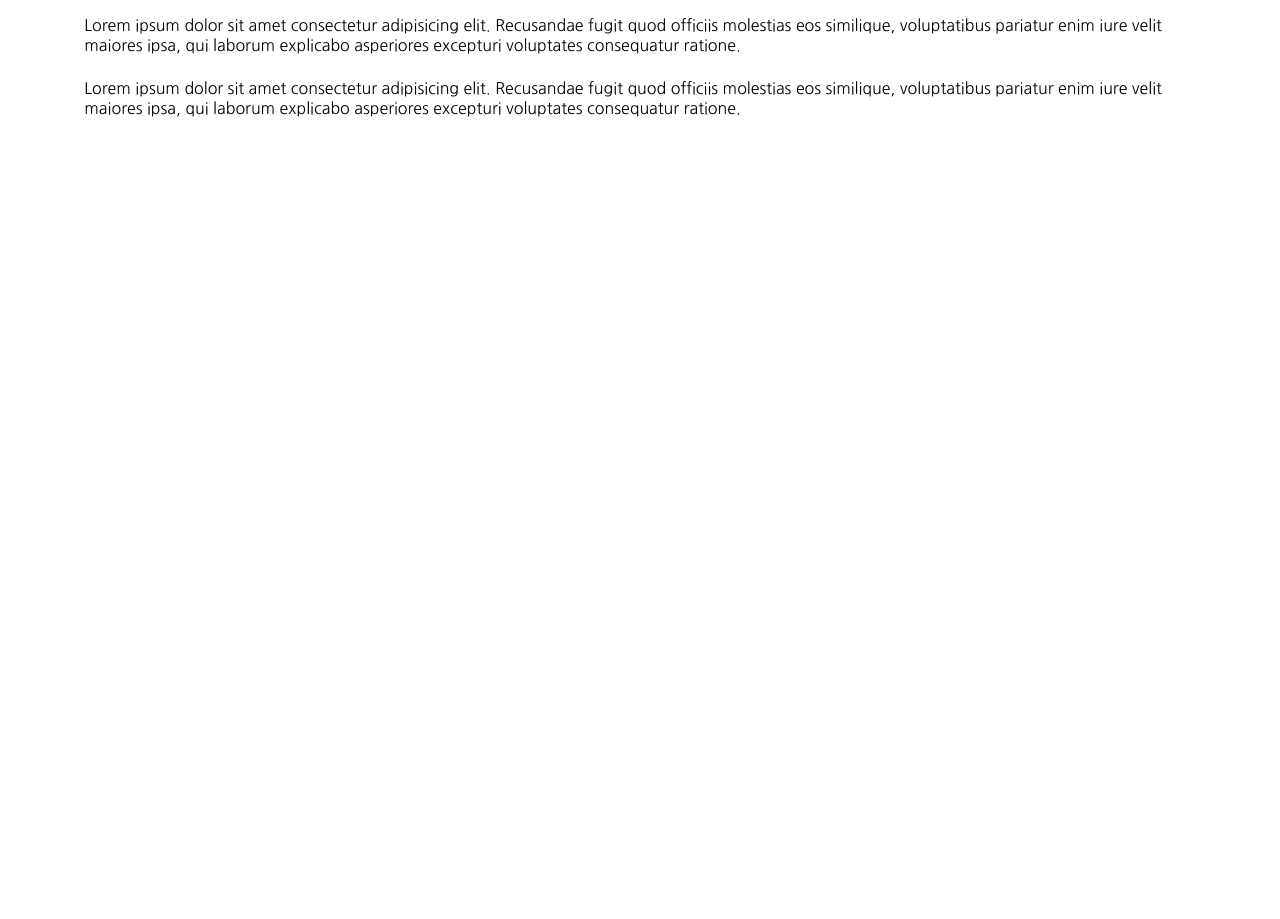
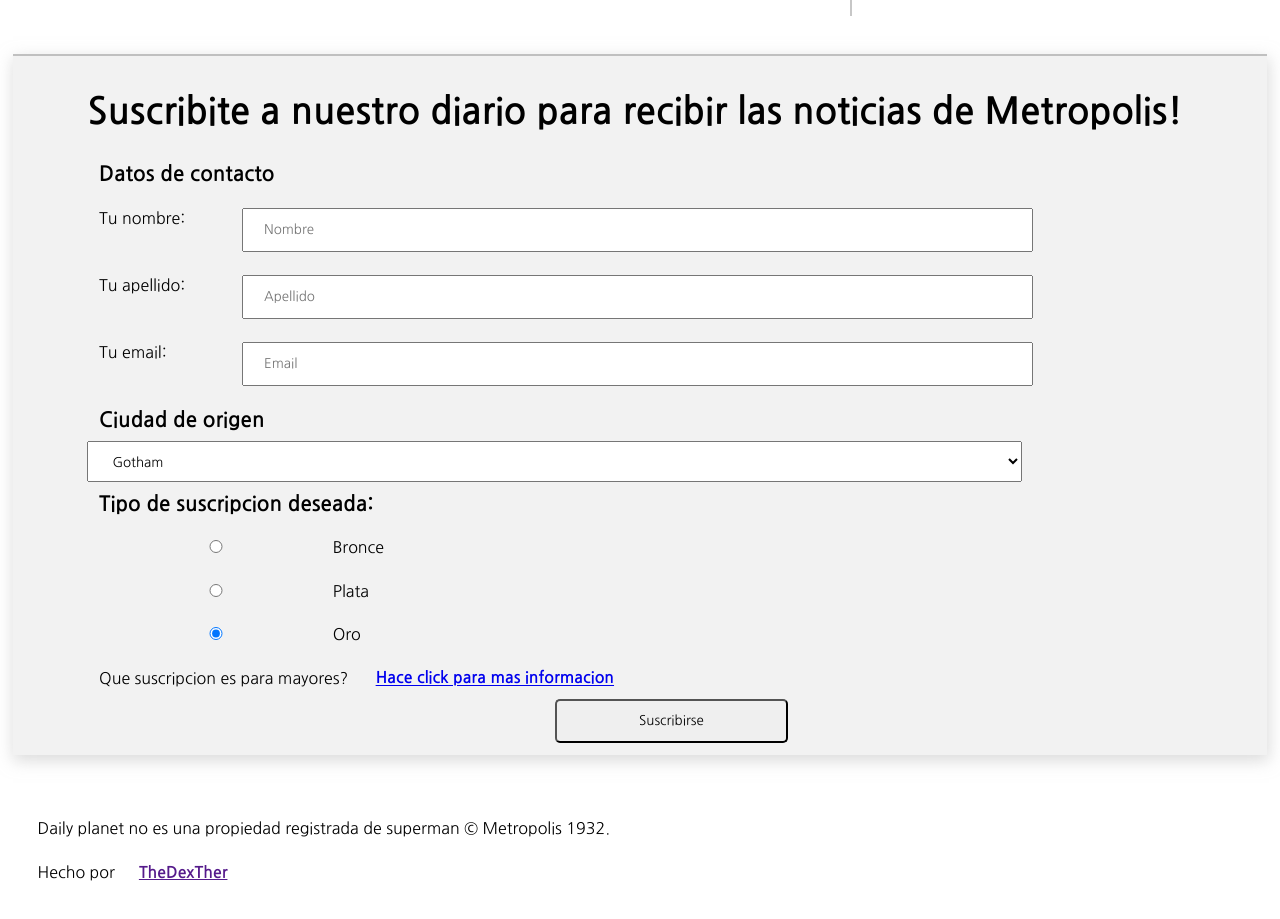
Before and after one commit to TheDexTher/Diario-CSS-NUCBA, a plain HTML site: page index.html in a window 1280 px wide. Shown: the part 1781-2700 px from the top of the page. Before the commit the page ends 2032 px from the top, so only its background shows below. Drawn offline with Linux system fonts and the light colour scheme.

Commit message:
Diario II

```diff
--- a/index.html
+++ b/index.html
@@ -92,13 +92,105 @@
         </main>
 
         <aside>
+            <article>
+                <h2>
+                    Seccion Publicitaria
+                </h2>
+                <h3>
+                    Dia del ninio! Especial de regalos para chicos
+                </h3>
+                <div class="anuncios">
+                    <figure>
+                        <img src="./assets/Bat-signal.png" alt="bat-señal">
+                        <figcaption>
+                            Para el murcielaguito de la casa!
+                        </figcaption>
+                    </figure>
+                    <figure>
+                        <img src="./assets/lasso.jpeg" alt="mujer-maravilla">
+                        <figcaption>
+                            La increible mujer amazona
+                        </figcaption>
+                        <p>
+                            Lorem ipsum dolor sit amet consectetur, adipisicing elit. Id vero cum repudiandae nam, beatae quis modi itaque totam perferendis facilis? Neque corporis, quibusdam doloremque id sint voluptatum cumque consectetur perferendis!
 
+                        </p>
+                        <p>
+                            Lorem ipsum dolor sit amet consectetur, adipisicing elit. Id vero cum repudiandae nam, beatae quis modi itaque totam perferendis facilis? Neque corporis, quibusdam doloremque id sint voluptatum cumque consectetur perferendis!
+
+                        </p>
+                        <p>
+                            Lorem ipsum dolor sit amet consectetur, adipisicing elit. Id vero cum repudiandae nam, beatae quis modi itaque totam perferendis facilis? Neque corporis, quibusdam doloremque id sint voluptatum cumque consectetur perferendis!
+
+                        </p>
+
+                    </figure>
+
+                    <img src="./assets/heroes.jpg" alt="">
+                </div>
+            </article>
         </aside>
 
     </div>
 
+    <div class="suscripcion">
+        <h2>Suscribite a nuestro diario para recibir las noticias de Metropolis!</h2>
+
+        <form action="/" method="GET">
+            <h3>
+                Datos de contacto
+            </h3>
+
+            <label class="user-info">Tu nombre:
+                <input type="text" name="suscriber-name" placeholder="Nombre" required minlength="3">
+            </label>
+
+            <label class="user-info">Tu apellido:
+                <input type="text" name="suscriber-lastname" placeholder="Apellido" required minlength="3">
+            </label>
+
+            <label class="user-info">Tu email:
+                <input type="email" name="suscriber-email" placeholder="Email" required>
+            </label>
+
+            <h3>Ciudad de origen</h3>
+
+            <select name="city">
+                <option value="Gotham" class="cities">Gotham</option>
+                <option value="Caba" class="cities">Caba</option>
+                <option value="Metropolis" class="cities">Metropolis</option>
+                <option value="Conurbano" class="cities">Conurbano</option>
+                <option value="Villa Urquiza" class="cities">Villa Urquiza</option>
+                <option value="Other" class="cities">Otra</option>
+            </select>
+
+            <h3>Tipo de suscripcion deseada:</h3>
+            <label class="user-tipe">
+                <input type="radio" name="suscription-type" id="valor1" value="Bronce">Bronce
+            </label>
+
+            <label class="user-tipe">
+                <input type="radio" name="suscription-type" id="valor2" value="Plata">Plata
+            </label>
+
+            <label class="user-tipe">
+                <input type="radio" name="suscription-type" id="valor3" value="Oro" checked>Oro
+            </label>
+            <p>Que suscripcion es para mayores?
+                <a href="#">
+                    <strong>Hace click para mas informacion</strong>
+                </a>
+            </p>
+            <button>Suscribirse</button>
+        </form>
+
+    </div>
+
     <footer>
-
+        <p>
+            Daily planet no es una propiedad registrada de superman &copy; Metropolis 1932.
+            <p>Hecho por<a href="" target="blank"><strong>TheDexTher</strong></a></p>
+        </p>
     </footer>
 
 
--- a/styles.css
+++ b/styles.css
@@ -7,8 +7,21 @@
 }
 img{
     filter: saturate(0%);
+    /* Cambia la saturacion de las imagenes */
+}
+body{
+    padding: 0px;
 }
 
+h2{
+    font-size: 2.3em;
+}
+h1{
+    display: none;
+}
+h3{
+    font-size: 1.3em;
+}
 /* header */
 
 .suscribite{
@@ -18,17 +31,18 @@ img{
     font-size: 1.3em;
     text-align: center;
     font-family: 'Nanum Gothic', sans-serif;
+
 }
 
 header{
+
     position: sticky;
     top: 0px;
     background-color: rgba(235, 235, 235, 0.672);
     z-index: 1;
+    padding: 1%;
 }
-h1{
-    display: none;
-}
+
 header img{
     width: 30%;
     margin: auto;
@@ -42,15 +56,97 @@ header img{
     font-size: 1.5em;
     font-weight: bold;
     text-decoration: none;
-    padding: 0.5% 2%;
+    padding: 0.5% 2.7%;
 
 }
 .nav-list a{
     text-decoration: none;
 
-   color: rgb(92, 92, 92);
+    color: rgb(92, 92, 92);
 }
 .nav-list :hover{
     background-color: rgb(211, 209, 209);
 }
+ul{
+    text-align: center;
+}
+/* Princial */
+.principal{
+    display: flex;
+    padding: 3%;
+    justify-content: space-between;
+}
+
+/* Noticias */
+
+main{
+    width: 60%;
+}
+
+main img{
+    max-width: 600px;
+}
+
+main .news-content{
+    display: flex;
+
+}
+main .news-content p{
+    padding-right: 0% 1%;
+    text-align: justify;
+}
+/* Aside */
+
+aside{
+    width: 30%;
+    border-left: 2px solid rgba(150, 150, 150, 0.535);
+}
+aside .anuncios{
+    display: flex;
+    justify-content: center;
+    flex-direction: column;
+    text-align: justify;
+
+}
+aside figure{
+    margin: 3% 0%;
+}
+aside img{
+    width: 90%;
+}
+/* Form */
+.suscripcion{
+    margin: auto;
+    border-top: 2px solid rgba(150, 150, 150, 0.535);
+    background-color: rgb(242, 242, 242);
+    padding: 2% 0 0 5%;
+    box-shadow: 1px 5px 15px 1px rgba(186, 186, 186, 0.515) ;
+    margin-bottom: 3%;
+}
+form{
+    display: flex;
+    flex-direction: column;
+}
+form label.user-info{
+    justify-content: space-between;
+    display: flex;
+    width: 80%;
+
+}
+form input, form select{
+    padding: 12px 20px;
+    width: 80%;
+
+}
+form label.user-tipe{
+    width: 25%;
+}
+form button{
+    width: 20%;
+    text-align: center;
+    padding: 12px 20px;
+    margin: 8px 0;
+    border-radius: 5px;
+    margin: auto;
+}
 /* footer */
```
